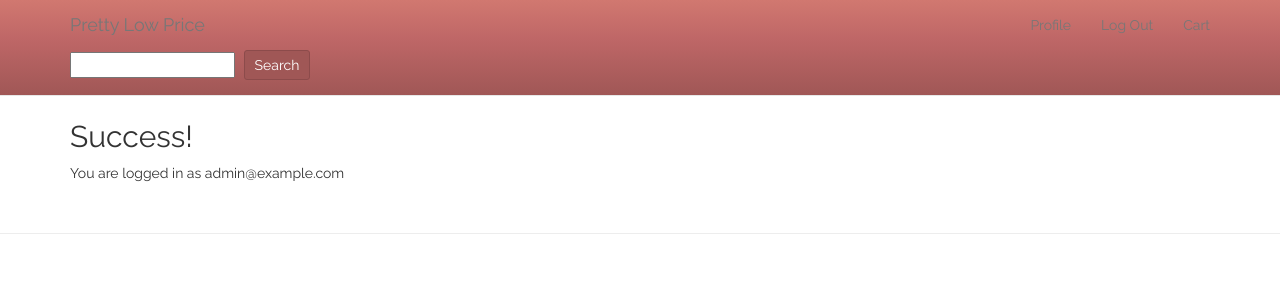
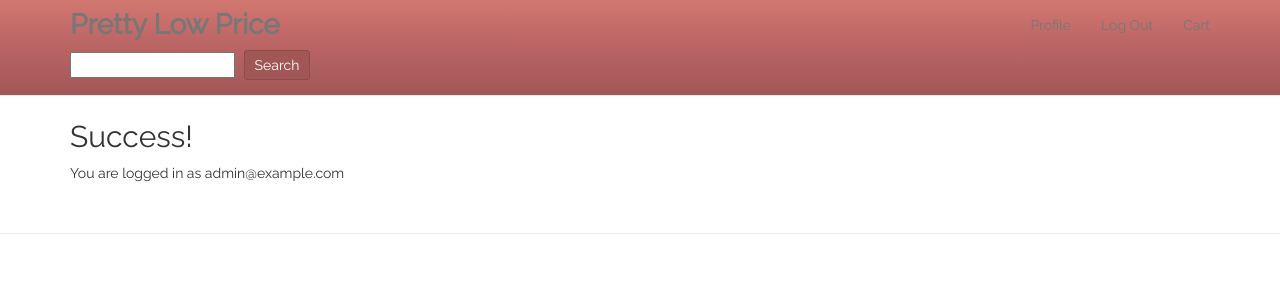
Before and after one commit to ainedoyle/5th-milestone, a Django app: page /accounts/profile/ in a window 1280 px wide. Shown: the top 300 px of the page. Run offline with Django 3.2, Linux system fonts and the light colour scheme; a user stored in the database is signed in; some libraries are stand-ins or nearby versions.

Commit message:
Final commit

```diff
--- a/templates/base.html
+++ b/templates/base.html
@@ -170,8 +170,9 @@
         min-height: 40px;
     }
 
-    .test {
-        background-position: bottom;
+    .navbar-brand {
+        font-size: 28px;
+        font-weight: bold;
     }
 
     </style>
```
